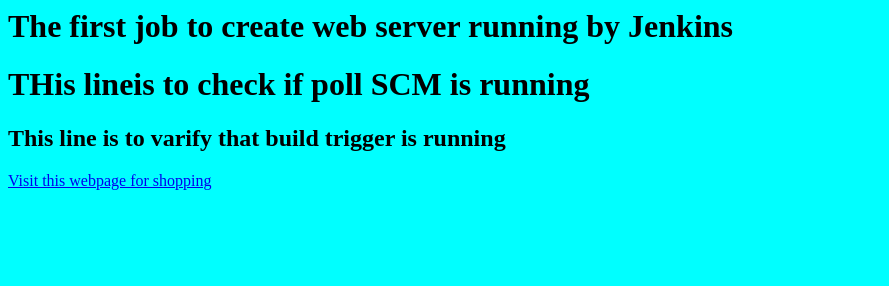
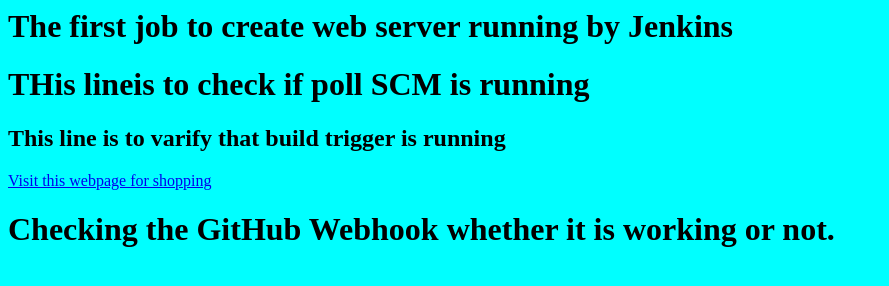
Before and after one commit to gouravaas/index_repo, a plain HTML site: page index.html in a window 1280 px wide. Shown: the whole page, without its empty margins (0-889 px from the left). Drawn offline with Linux system fonts and the light colour scheme.

Commit message:
Update index.html

```diff
--- a/index.html
+++ b/index.html
@@ -7,4 +7,5 @@
 	  <h2> This line is to varify that build trigger is running </h2>
 
 	  <a href = "https://www.amazon.com"> Visit this webpage for shopping </a>
+	  <h1> Checking the GitHub Webhook whether it is working or not. </h1>
 	</head>
```
